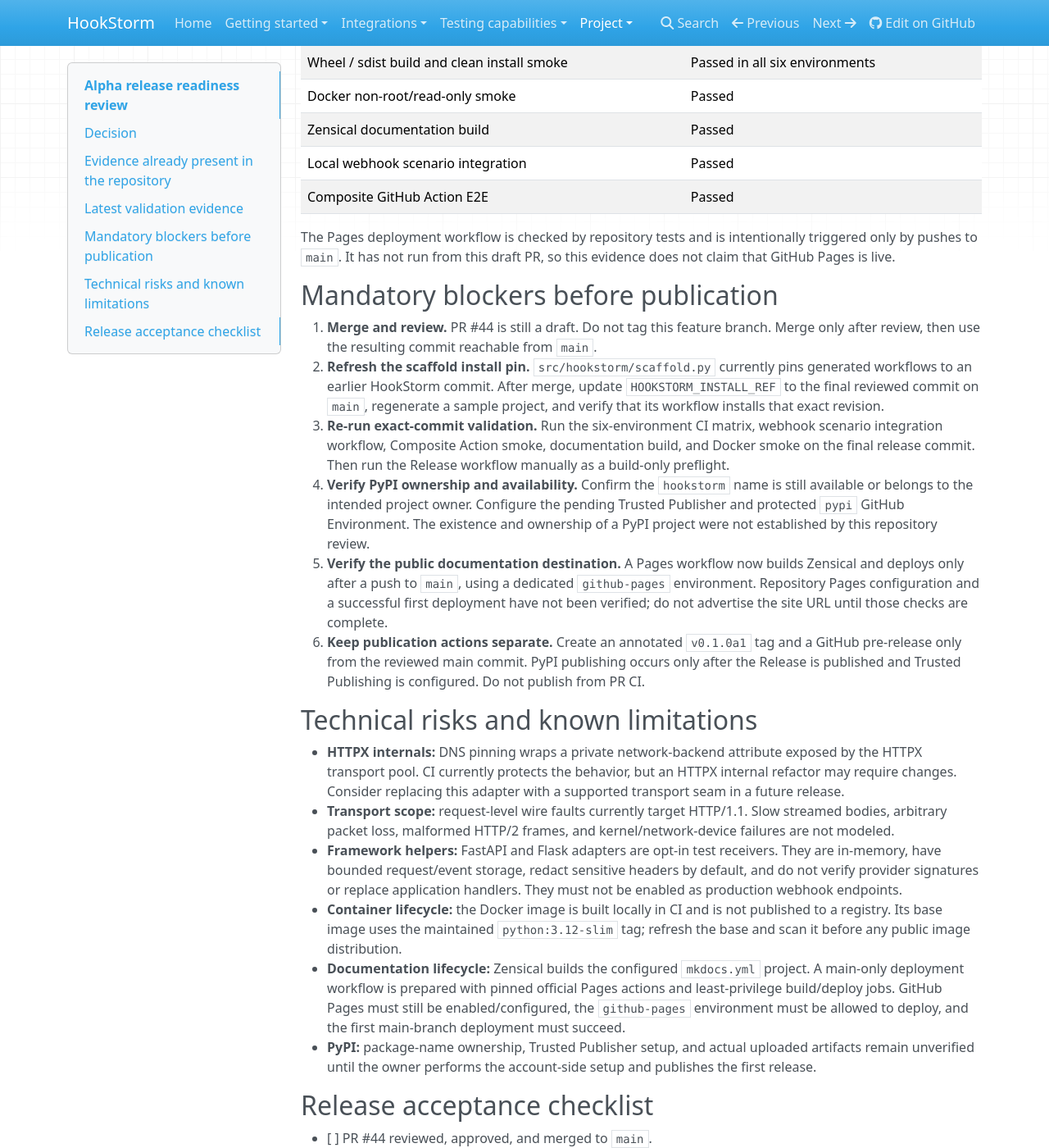
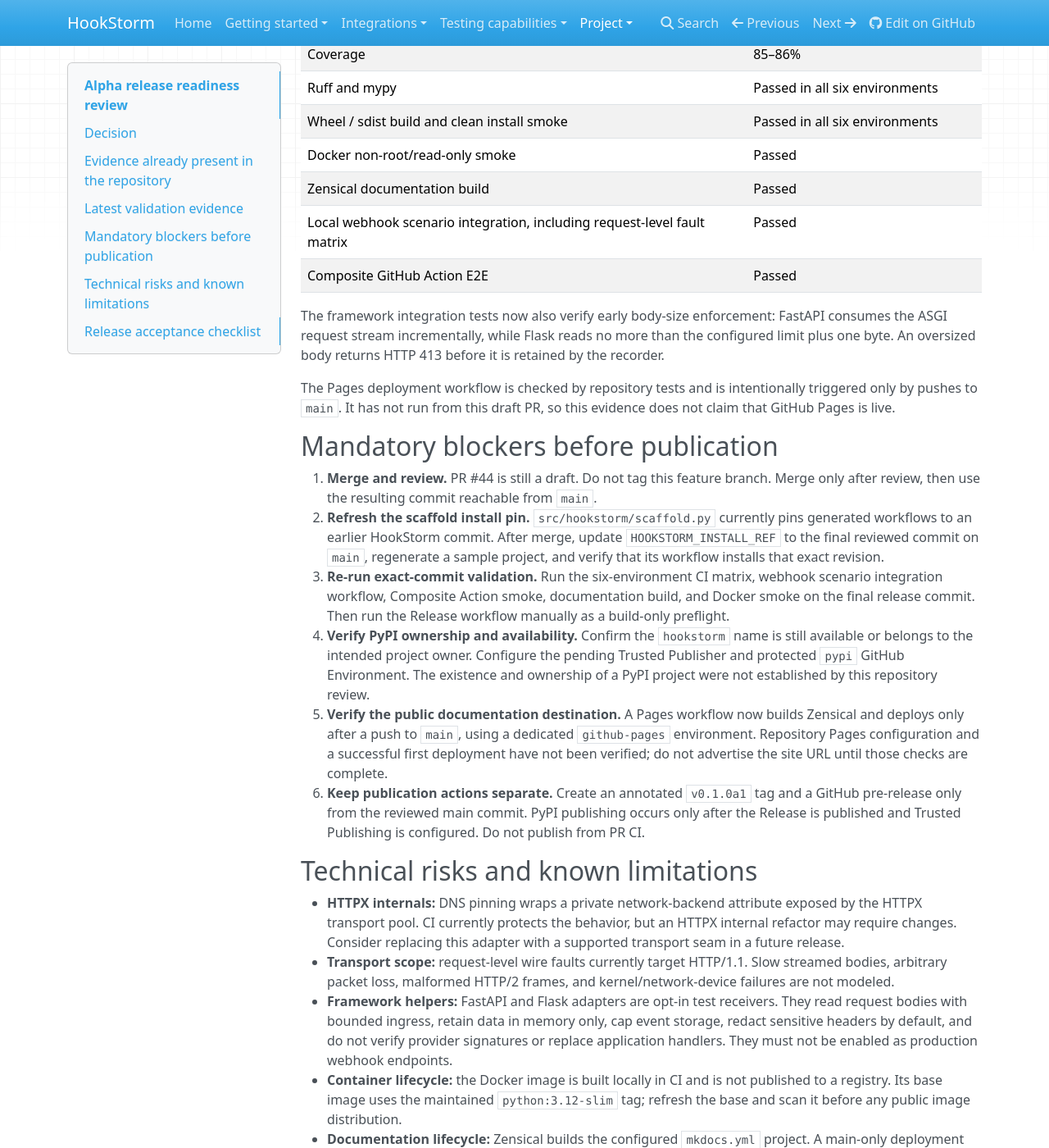
Before and after one commit to blvxx/HookStorm, an MkDocs documentation site: the page built from docs/alpha-release-review.md, in a window 1280 px wide and 1400 px high, scrolled down 1532 px. Shown: the whole window at 82% size. Built offline with MkDocs 1.6.1, drawn with Linux system fonts in a browser that asks for light colours; nearby versions of some CDN libraries; some of the changed text lies outside the part shown.

Commit message:
Refresh alpha release review with verified current-head CI and bounded framework ingress

```diff
--- a/docs/alpha-release-review.md
+++ b/docs/alpha-release-review.md
@@ -29,7 +29,7 @@ After the PR is reviewed and merged, the final release commit must pass the rele
 
 ## Latest validation evidence
 
-The current PR head `8343d26c02df07dfb8c94b1babab06946b7004d3` was validated on 2026-11-27:
+The current PR head `5981904934214c4bb740b8ea7f927302e3513669` was validated on 2026-11-27. The six-environment CI run, documentation build, webhook integration, and Composite Action E2E all completed successfully on this head.
 
 | Check | Result |
 |---|---|
@@ -42,8 +42,10 @@ The current PR head `8343d26c02df07dfb8c94b1babab06946b7004d3` was validated on
 | Wheel / sdist build and clean install smoke | Passed in all six environments |
 | Docker non-root/read-only smoke | Passed |
 | Zensical documentation build | Passed |
-| Local webhook scenario integration | Passed |
+| Local webhook scenario integration, including request-level fault matrix | Passed |
 | Composite GitHub Action E2E | Passed |
+
+The framework integration tests now also verify early body-size enforcement: FastAPI consumes the ASGI request stream incrementally, while Flask reads no more than the configured limit plus one byte. An oversized body returns HTTP 413 before it is retained by the recorder.
 
 The Pages deployment workflow is checked by repository tests and is intentionally triggered only by pushes to `main`. It has not run from this draft PR, so this evidence does not claim that GitHub Pages is live.
 
@@ -60,7 +62,7 @@ The Pages deployment workflow is checked by repository tests and is intentionall
 
 - **HTTPX internals:** DNS pinning wraps a private network-backend attribute exposed by the HTTPX transport pool. CI currently protects the behavior, but an HTTPX internal refactor may require changes. Consider replacing this adapter with a supported transport seam in a future release.
 - **Transport scope:** request-level wire faults currently target HTTP/1.1. Slow streamed bodies, arbitrary packet loss, malformed HTTP/2 frames, and kernel/network-device failures are not modeled.
-- **Framework helpers:** FastAPI and Flask adapters are opt-in test receivers. They are in-memory, have bounded request/event storage, redact sensitive headers by default, and do not verify provider signatures or replace application handlers. They must not be enabled as production webhook endpoints.
+- **Framework helpers:** FastAPI and Flask adapters are opt-in test receivers. They read request bodies with bounded ingress, retain data in memory only, cap event storage, redact sensitive headers by default, and do not verify provider signatures or replace application handlers. They must not be enabled as production webhook endpoints.
 - **Container lifecycle:** the Docker image is built locally in CI and is not published to a registry. Its base image uses the maintained `python:3.12-slim` tag; refresh the base and scan it before any public image distribution.
 - **Documentation lifecycle:** Zensical builds the configured `mkdocs.yml` project. A main-only deployment workflow is prepared with pinned official Pages actions and least-privilege build/deploy jobs. GitHub Pages must still be enabled/configured, the `github-pages` environment must be allowed to deploy, and the first main-branch deployment must succeed.
 - **PyPI:** package-name ownership, Trusted Publisher setup, and actual uploaded artifacts remain unverified until the owner performs the account-side setup and publishes the first release.
```
